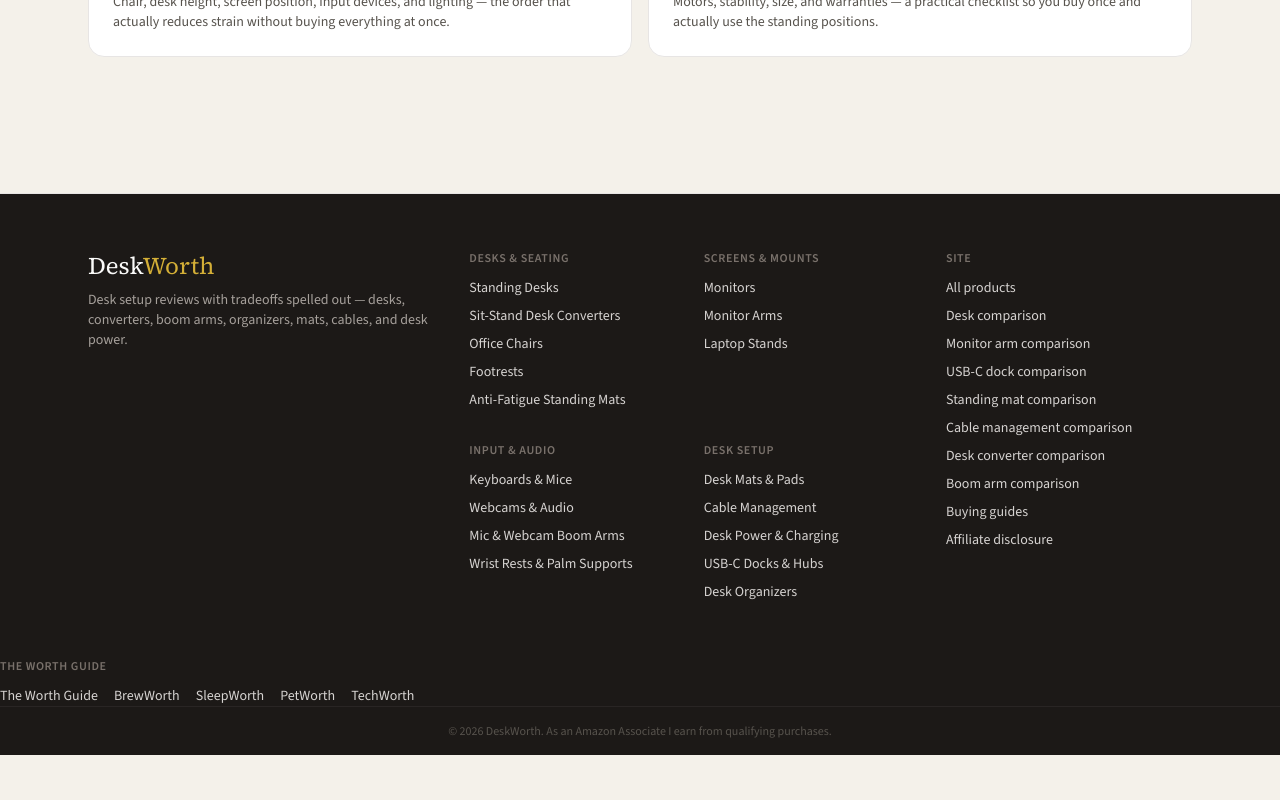
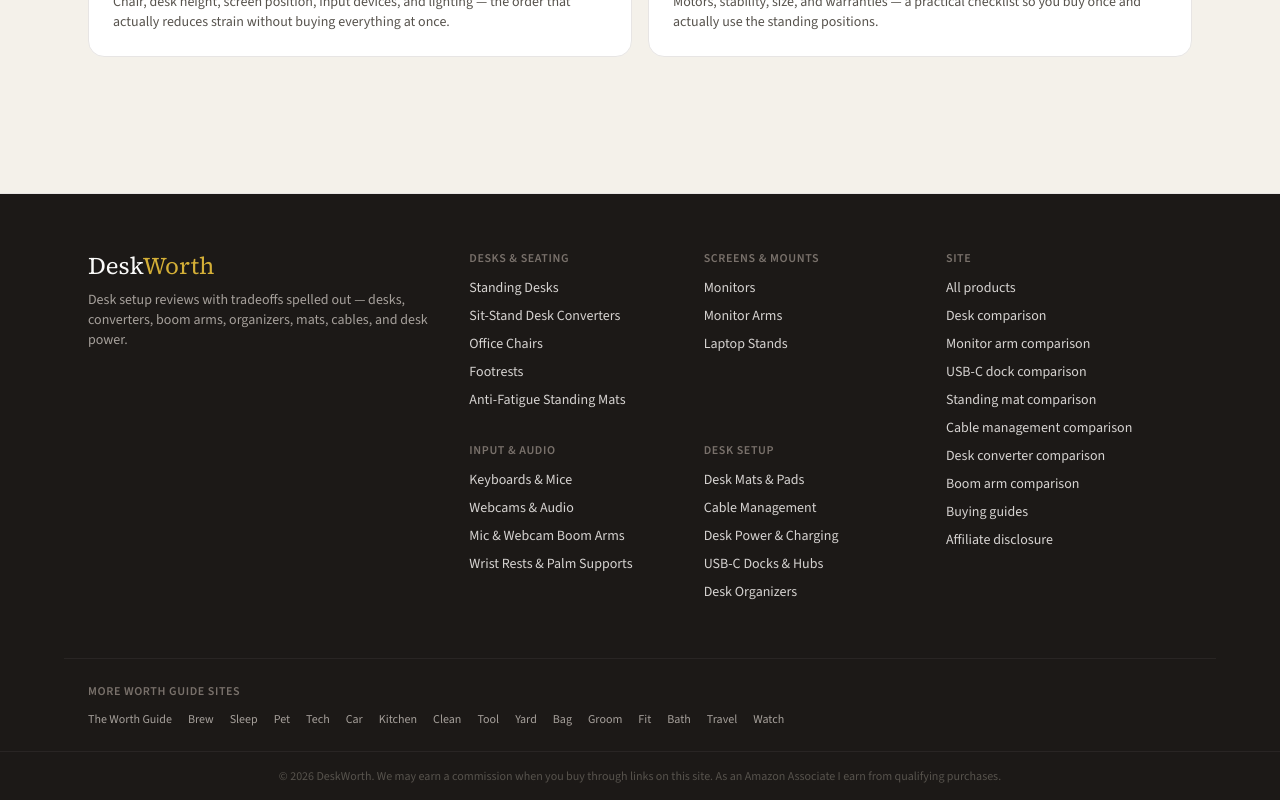
Before and after one commit to tygriffin045/deskworth, a Next.js app: page / in a window 1280 px wide. Shown: the part 4652-5452 px from the top of the page. Before the commit the page ends 5407 px from the top, so only its background shows below. Built offline with nearby package versions, Linux system fonts and the light colour scheme; no server answers.

Commit message:
Footer: single affiliate disclosure line and compact Worth Guide cross-links

```diff
--- a/src/components/Footer.tsx
+++ b/src/components/Footer.tsx
@@ -2,6 +2,13 @@ import Link from "next/link";
 import { getAllNavGroupsWithLinks } from "@/data/nav";
 
 const groups = getAllNavGroupsWithLinks();
+
+const WORTH_SITES = [
+  ["The Worth Guide", "https://theworthguide.com/"],
+  ...["brew", "sleep", "pet", "tech", "car", "kitchen", "clean", "tool", "yard", "bag", "groom", "fit", "bath", "travel", "watch"].map(
+    (s) => [s[0].toUpperCase() + s.slice(1), `https://${s}.theworthguide.com/`],
+  ),
+].map(([label, href]) => ({ label, href }));
 
 export function Footer() {
   return (
@@ -101,18 +108,18 @@ export function Footer() {
           </ul>
         </div>
       </div>
-        <div className="lg:col-span-12">
-          <p className="text-xs font-semibold uppercase tracking-wider text-stone-500">The Worth Guide</p>
-          <ul className="mt-3 flex flex-wrap gap-x-4 gap-y-2 text-sm">
-            <li><a href="https://theworthguide.com/" className="hover:text-stone-50">The Worth Guide</a></li>
-            <li><a href="https://brew.theworthguide.com/" className="hover:text-stone-50">BrewWorth</a></li>
-            <li><a href="https://sleep.theworthguide.com/" className="hover:text-stone-50">SleepWorth</a></li>
-            <li><a href="https://pet.theworthguide.com/" className="hover:text-stone-50">PetWorth</a></li>
-            <li><a href="https://tech.theworthguide.com/" className="hover:text-stone-50">TechWorth</a></li>
-          </ul>
-        </div>
+      <div className="mx-auto max-w-6xl border-t border-stone-800 px-4 py-6 sm:px-6">
+        <p className="text-xs font-semibold uppercase tracking-wider text-stone-500">More Worth Guide sites</p>
+        <ul className="mt-3 flex flex-wrap gap-x-4 gap-y-1 text-xs text-stone-400">
+          {WORTH_SITES.map((site) => (
+            <li key={site.href}>
+              <a href={site.href} className="hover:text-stone-50">{site.label}</a>
+            </li>
+          ))}
+        </ul>
+      </div>
       <div className="border-t border-stone-800 py-4 text-center text-xs text-stone-600">
-        © {new Date().getFullYear()} DeskWorth. As an Amazon Associate I earn from qualifying purchases.
+        © {new Date().getFullYear()} DeskWorth. We may earn a commission when you buy through links on this site. As an Amazon Associate I earn from qualifying purchases.
       </div>
     </footer>
   );
```
